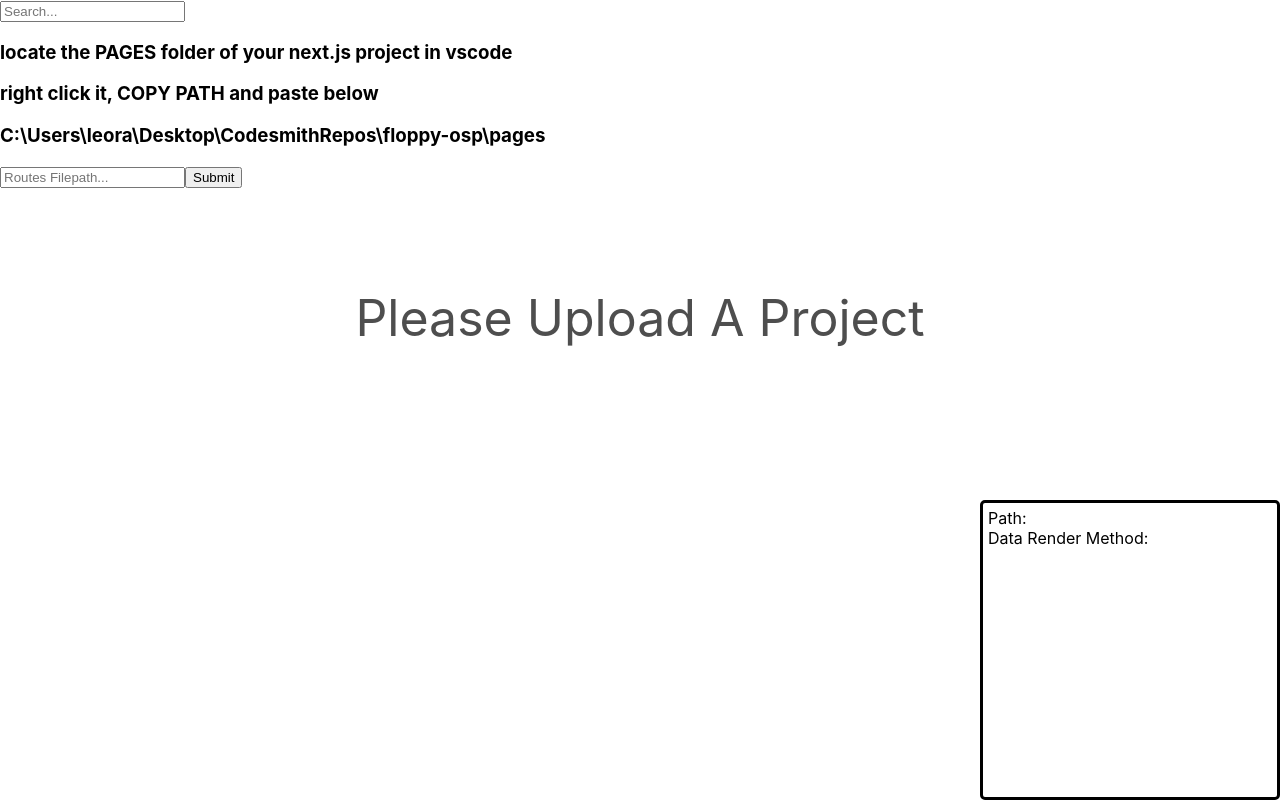
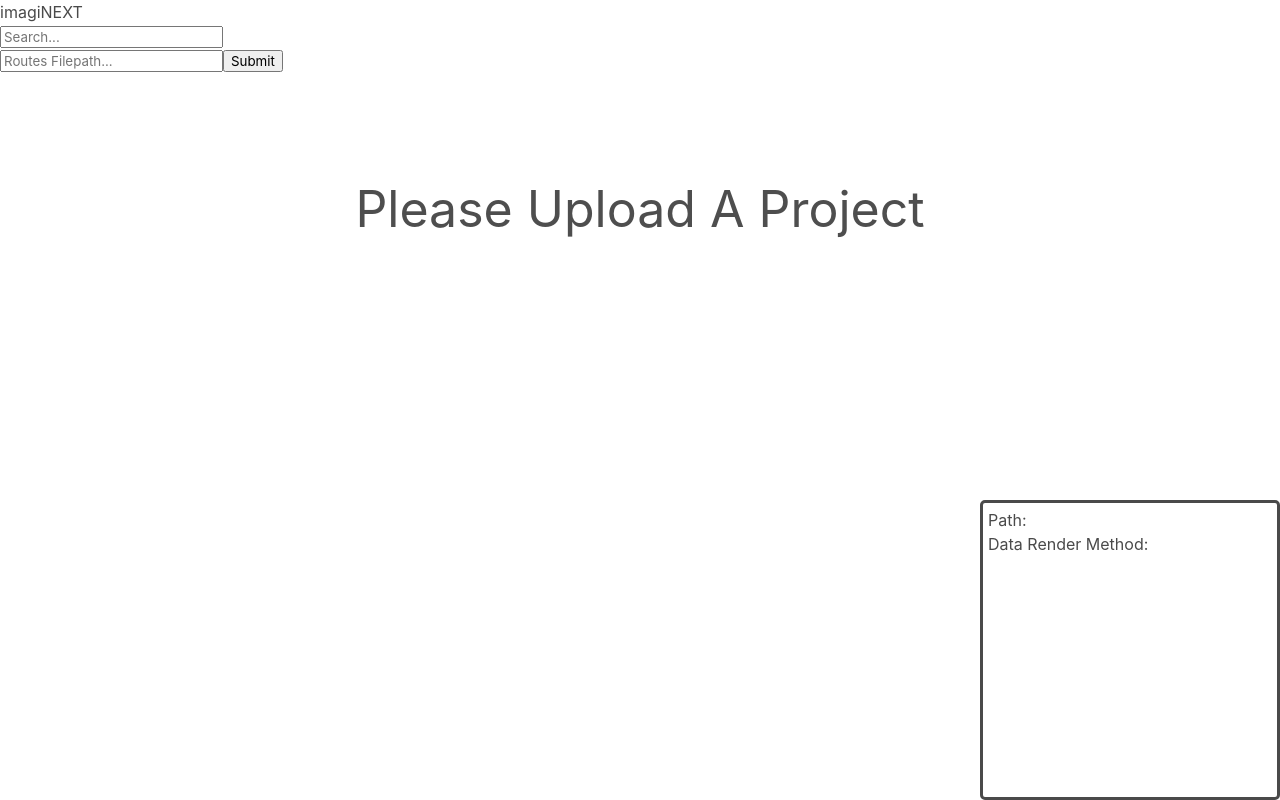
Before and after one commit to oslabs-beta/imaginext, a Next.js app: page / in a window 1280 px wide. Built offline with nearby package versions, Linux system fonts and the light colour scheme.

Commit message:
added bulma

```diff
--- a/pages/index.tsx
+++ b/pages/index.tsx
@@ -146,10 +146,11 @@ export default function Home() {
   return (
     <>
       <div ref={treeContainerRef} style={{ height: '100vh', overflow: "hidden" }}>
+        imagiNEXT
         <SearchBar atts={attributes}/>
-        <h3>locate the PAGES folder of your next.js project in vscode</h3>
+        {/* <h3>locate the PAGES folder of your next.js project in vscode</h3>
         <h3>right click it, COPY PATH and paste below</h3>
-        <h3>C:\Users\leora\Desktop\CodesmithRepos\floppy-osp\pages</h3>
+        <h3>C:\Users\leora\Desktop\CodesmithRepos\floppy-osp\pages</h3> */}
         <form onSubmit={onSubmit}>
           <input placeholder="Routes Filepath..." ref={inputPath}></input>
           <button type='submit'>Submit</button>
--- a/styles/globals.css
+++ b/styles/globals.css
@@ -1,3 +1,5 @@
+@import "https://cdn.jsdelivr.net/npm/bulma@0.9.4/css/bulma.min.css";
+
 html,
 body {
   padding: 0;
```
